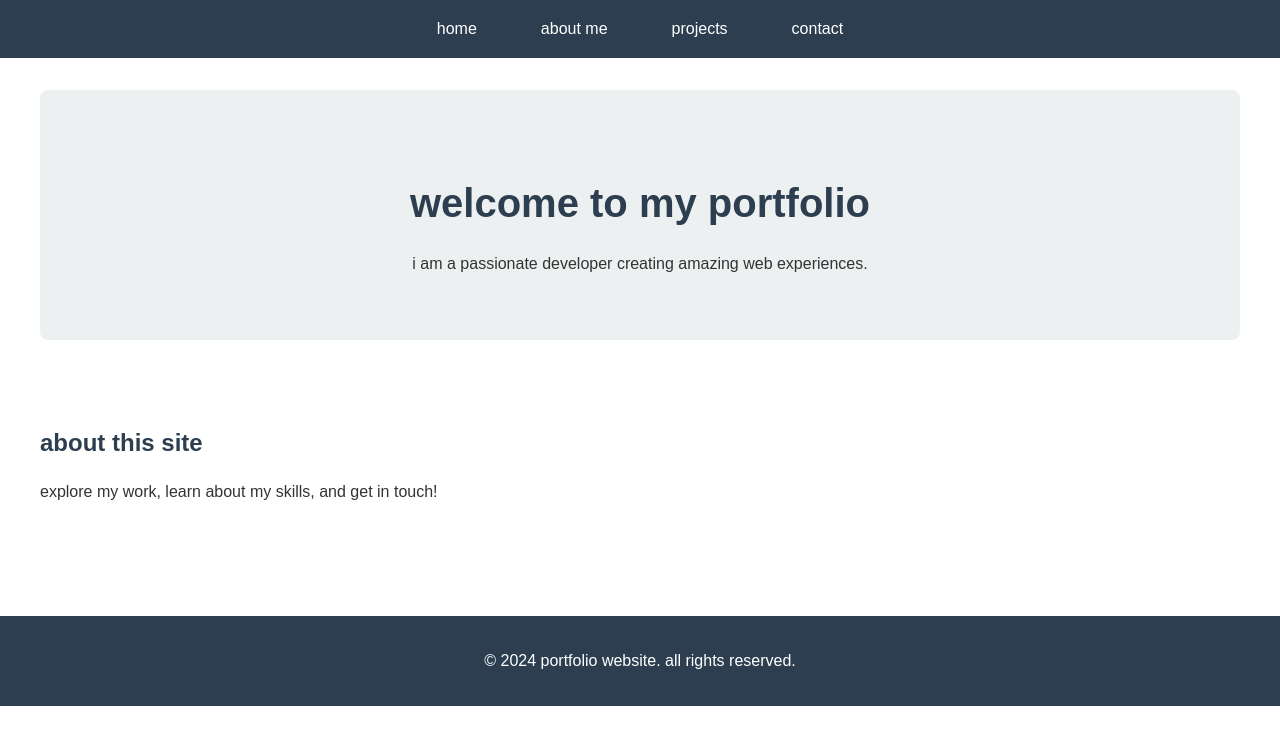
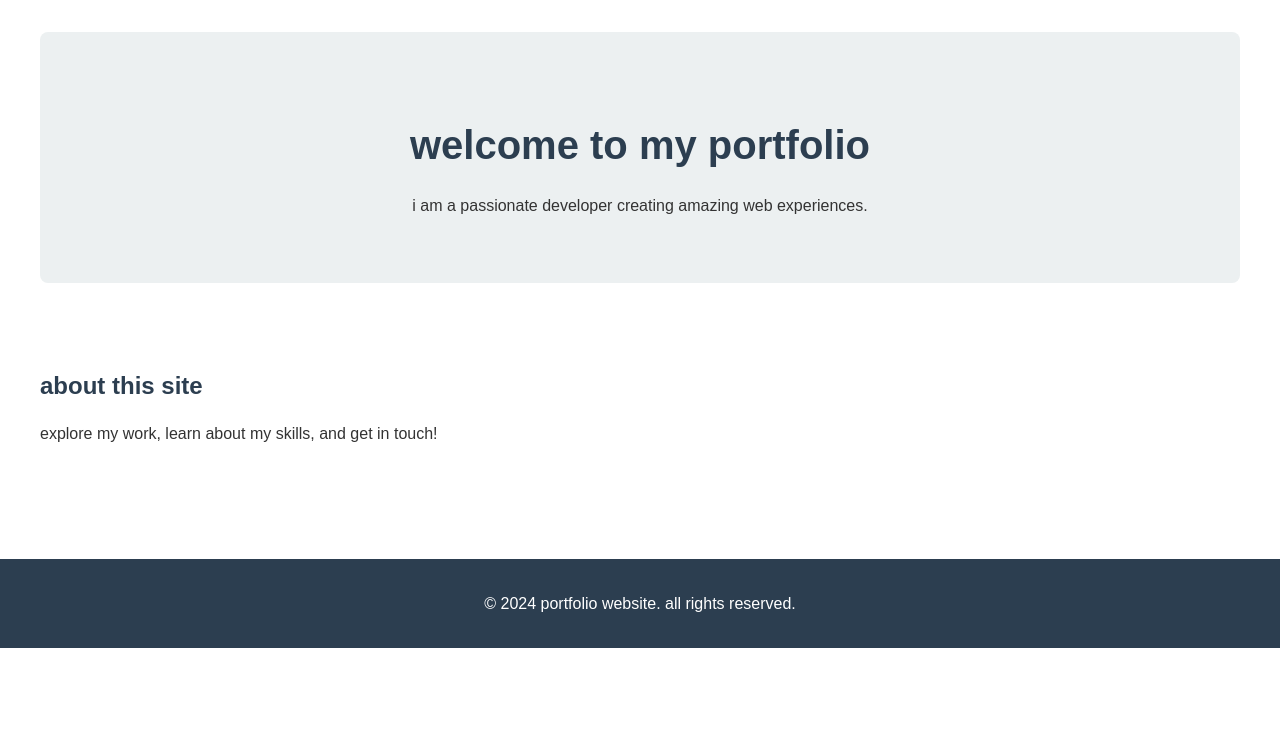
Before and after one commit to rafiashan18/Portfolio-Website, a website: page src/index.html in a window 1280 px wide. Drawn offline with Linux system fonts and the light colour scheme.

Commit message:
Update index.html

```diff
--- a/src/index.html
+++ b/src/index.html
@@ -7,7 +7,7 @@
     <link rel="stylesheet" href="../styles/home.css">
 </head>
 <body>
-    <header id="main-header">
+<!--     <header id="main-header">
         <nav>
             <ul>
                 <li><a href="index.html">home</a></li>
@@ -16,7 +16,7 @@
                 <li><a href="contact.html">contact</a></li>
             </ul>
         </nav>
-    </header>
+    </header> -->
 
     <main>
         <section id="hero-section">
```
